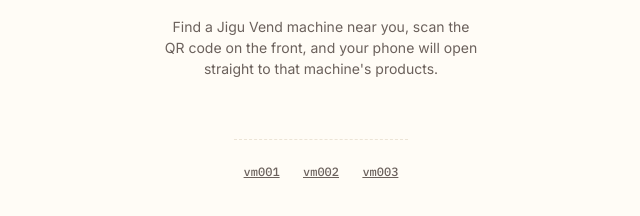
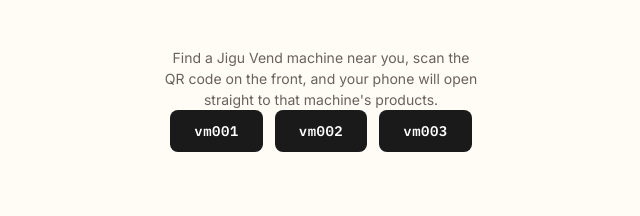
Before and after one commit to ShivaBohara/JIgu_vend, a website: page index.html in a window 1280 px wide. Shown: the part 364-580 px from the top of the page, without its empty margins (319-959 px from the left). Drawn offline with Linux system fonts and the light colour scheme.

Commit message:
update website

```diff
--- a/css/style.css
+++ b/css/style.css
@@ -571,3 +571,32 @@ body {
   color: var(--ink-soft);
   font-family: var(--font-mono);
 }
+
+.machine-links {
+  display: flex;
+  justify-content: center;
+  gap: 12px;
+  flex-wrap: wrap;
+}
+
+.machine-links a {
+  display: inline-block;
+  padding: 12px 24px;
+  background: #1a1a1a;
+  color: #fff;
+  text-decoration: none;
+  border-radius: 8px;
+  font-family: 'IBM Plex Mono', monospace;
+  font-weight: 600;
+  font-size: 14px;
+  letter-spacing: 0.5px;
+  transition: background 0.15s ease, transform 0.1s ease;
+}
+
+.machine-links a:hover {
+  background: #ff5c5c;
+}
+
+.machine-links a:active {
+  transform: scale(0.96);
+}
--- a/index.html
+++ b/index.html
@@ -23,11 +23,11 @@
 
     <!-- Dev-only testing shortcuts. Not part of the customer flow —
          customers always arrive here by scanning a physical QR code. -->
-    <div class="dev-links">
-      <a href="product.html?machine=vm001">vm001</a>
-      <a href="product.html?machine=vm002">vm002</a>
-      <a href="product.html?machine=vm003">vm003</a>
-    </div>
+   <div class="machine-links">
+  <a href="product.html?machine=vm001">vm001</a>
+  <a href="product.html?machine=vm002">vm002</a>
+  <a href="product.html?machine=vm003">vm003</a>
+</div>
   </main>
 
 </body>
```
